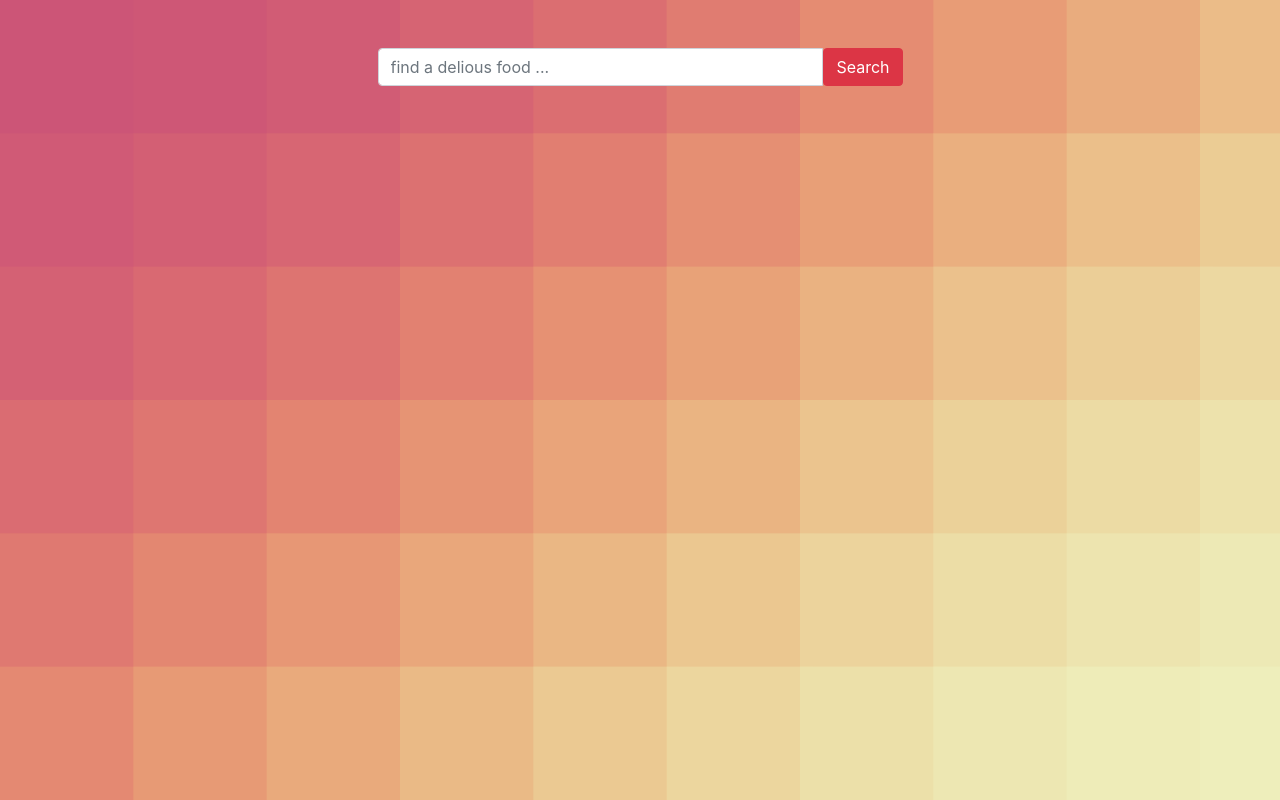
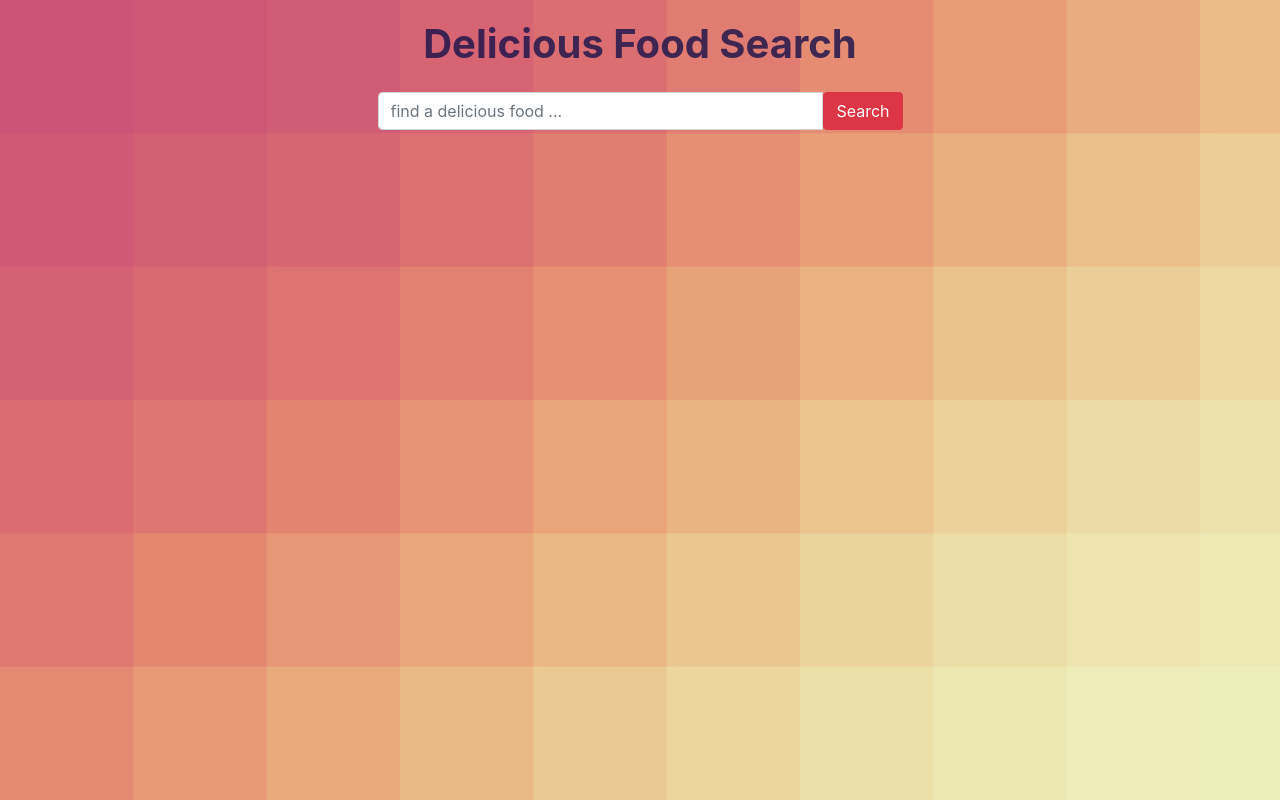
Before and after one commit to tarek421/assignment-5, a plain HTML site: page index.html in a window 1280 px wide. Drawn offline with nearby package versions, Linux system fonts and the light colour scheme.

Commit message:
successfull end assignment

```diff
--- a/index.html
+++ b/index.html
@@ -18,9 +18,10 @@
 
 
     <div class="container">
-        <form class="col-md-6 m-auto py-5">
+        <h1 id="title">Delicious Food Search</h1>
+        <form class="col-md-6 m-auto py-3">
             <div class="input-group mb-3">
-                <input id="input-food" type="text" class="form-control" placeholder="find a delious food ...">
+                <input id="input-food" type="text" class="form-control" placeholder="find a delicious food ...">
                 <div class="">
                     <button id="search_button" type="button" class="btn btn-danger">Search</button>
                 </div>
--- a/style.css
+++ b/style.css
@@ -39,6 +39,12 @@ body {
 .food_item_detail h4{
     margin: 15px;
 }
+#title {
+    text-align: center;
+    margin-top: 20px;
+    font-weight: 700;
+    color: #1f154bd6;
+}
 #food_detail img{
     width: 100%;
     height: 250px;
```
